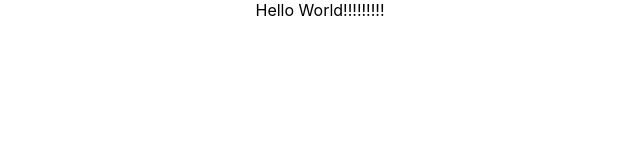
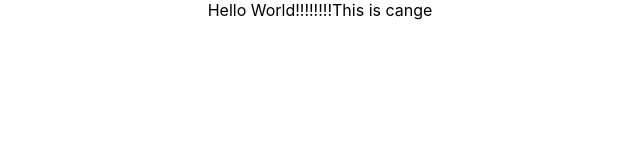
Before and after one commit to aliuppal/newapp, a React (Create React App) app: page / in a window 1280 px wide. Shown: the top 160 px of the page, without its empty margins (320-960 px from the left). Built offline with nearby package versions, Linux system fonts and the light colour scheme.

Commit message:
little change in text to check  is yml working ?

```diff
--- a/src/App.js
+++ b/src/App.js
@@ -3,7 +3,8 @@ import './App.css';
 function App() {
   return (
     <div className="App">
-      Hello World!!!!!!!!!
+      <span>Hello World!!!!!!!!</span>
+      <span>This is cange </span>
     </div>
   );
 }
```
